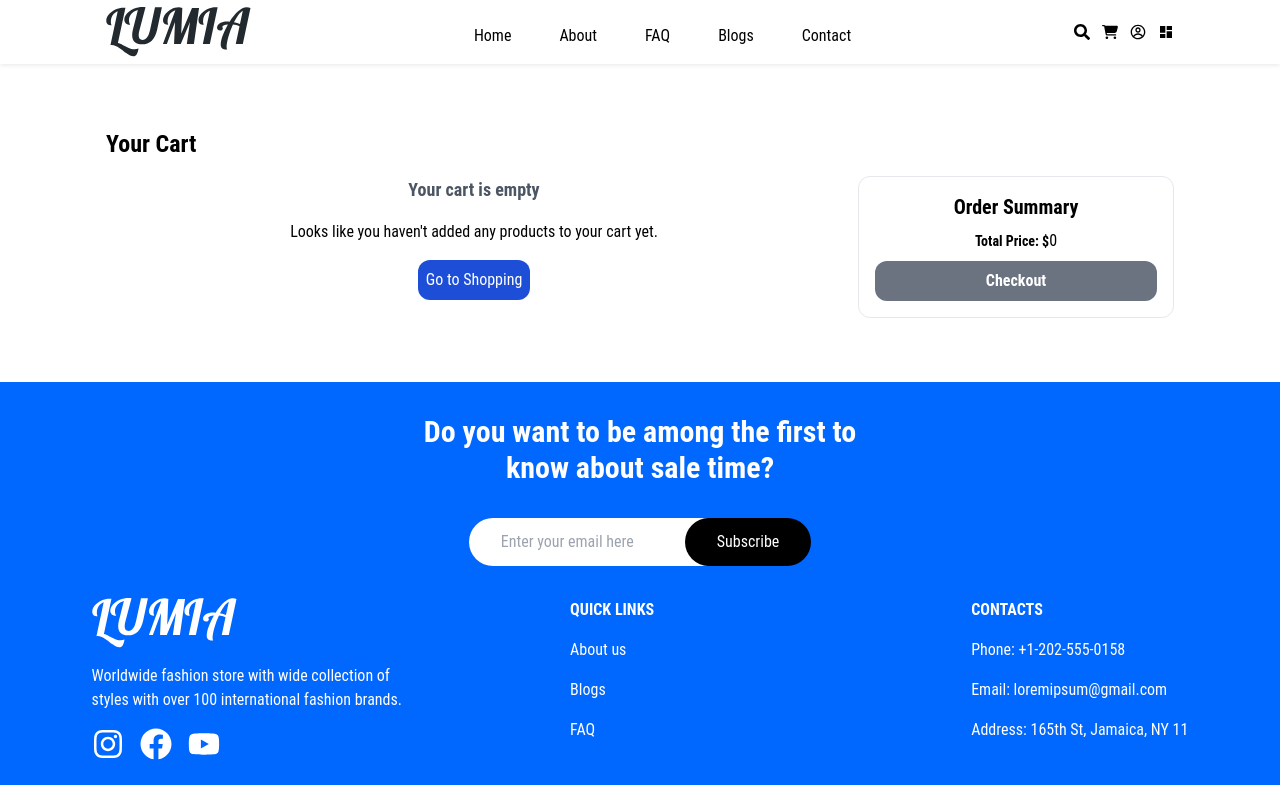
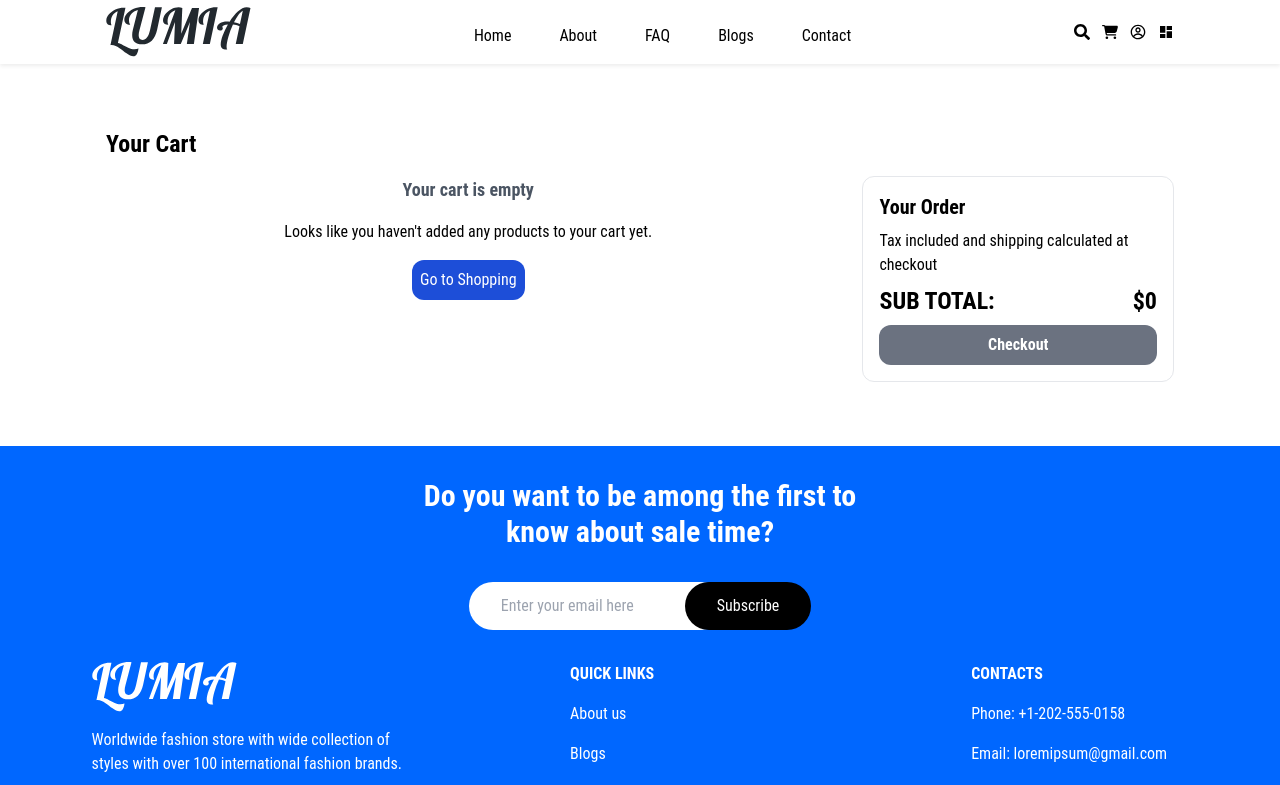
Before and after one commit to ams-sth/shopify-application, a React (Create React App) app: page /cart in a window 1280 px wide. Shown: the top 785 px of the page. Built offline with nearby package versions, Linux system fonts and the light colour scheme.

Commit message:
Minor Design Change

```diff
--- a/src/components/cart/Cart.jsx
+++ b/src/components/cart/Cart.jsx
@@ -36,7 +36,7 @@ const Cart = () => {
   return (
     <div className="container p-4">
       <h1 className="text-2xl font-bold text-start py-4">Your Cart</h1>
-      <div className="lg:flex flex-row gap-4">
+      <div className="flex flex-col lg:flex-row gap-8">
         <div className="lg:w-[70%]">
           {cartItems.length === 0 ? (
             <div className="mb-4">
@@ -47,7 +47,7 @@ const Cart = () => {
             </div>
           ) : (
             <div className="md:flex flex-col gap-2">
-              <div className="grid grid-cols-1 md:grid-cols-6 gap-4 items-center font-semibold text-gray-900">
+              {/* <div className="grid grid-cols-1 md:grid-cols-6 gap-4 items-center font-semibold text-gray-900">
                 <p className="hidden md:block px-2 text-sm lg:text-md">
                   Product
                 </p>
@@ -66,7 +66,7 @@ const Cart = () => {
                 <p className="hidden md:block px-2 text-sm lg:text-md">
                   Action
                 </p>
-              </div>
+              </div> */}
               {cartItems.map((item) => (
                 <div
                   key={item.id}
@@ -142,11 +142,16 @@ const Cart = () => {
             </NavLink>
           </div>
         </div>
+
         <div className="border rounded-xl flex flex-col gap-2 p-4 lg:w-[30%] lg:h-fit justify-center">
-          <h1 className="font-semibold text-xl">Order Summary</h1>
-          <div>
-            <span className="text-sm font-semibold">Total Price: $</span>
+          <h1 className="font-semibold text-xl text-start">Your Order</h1>
+          <p className="text-left">
+            Tax included and shipping calculated at checkout
+          </p>
+          <div className="flex justify-between text-2xl font-semibold">
+            <span className="">SUB TOTAL: </span>
             <span>
+              $
               {cartItems.reduce(
                 (total, item) => total + item.price * item.quantity,
                 0
```
